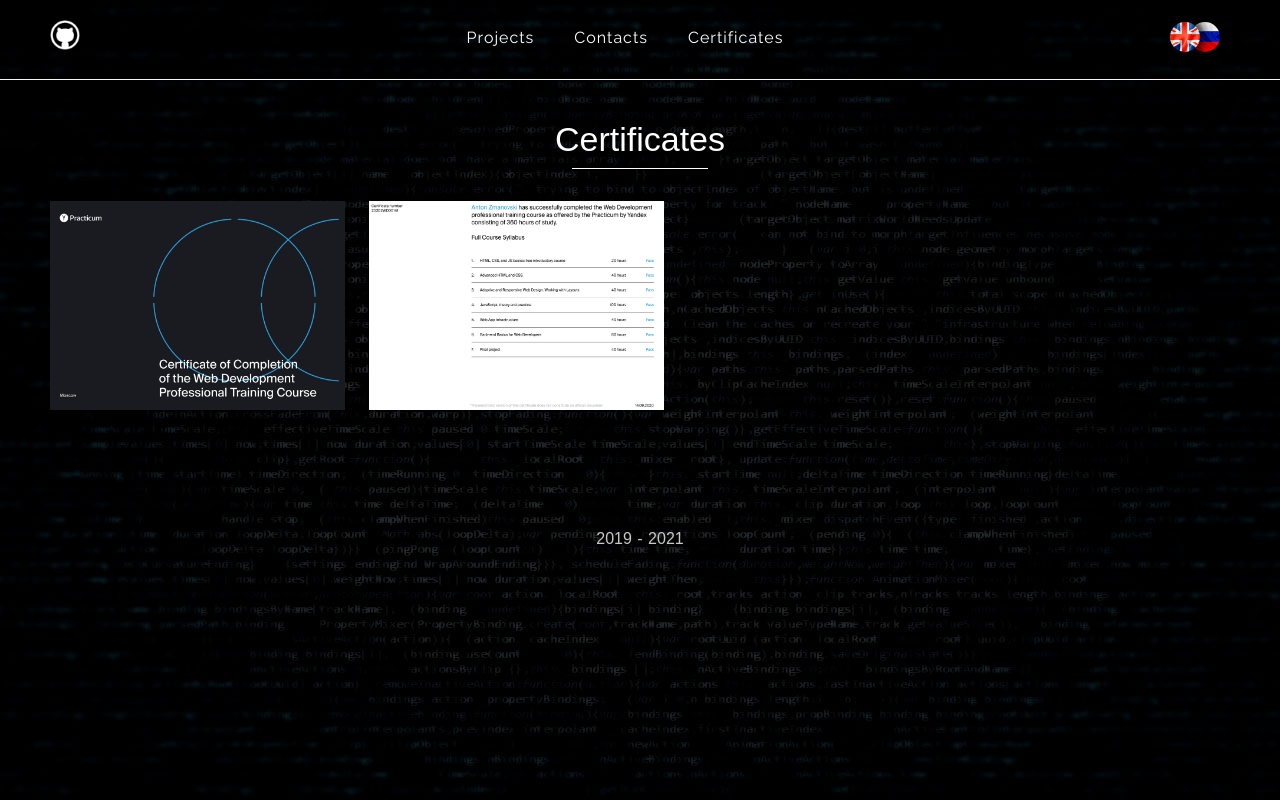
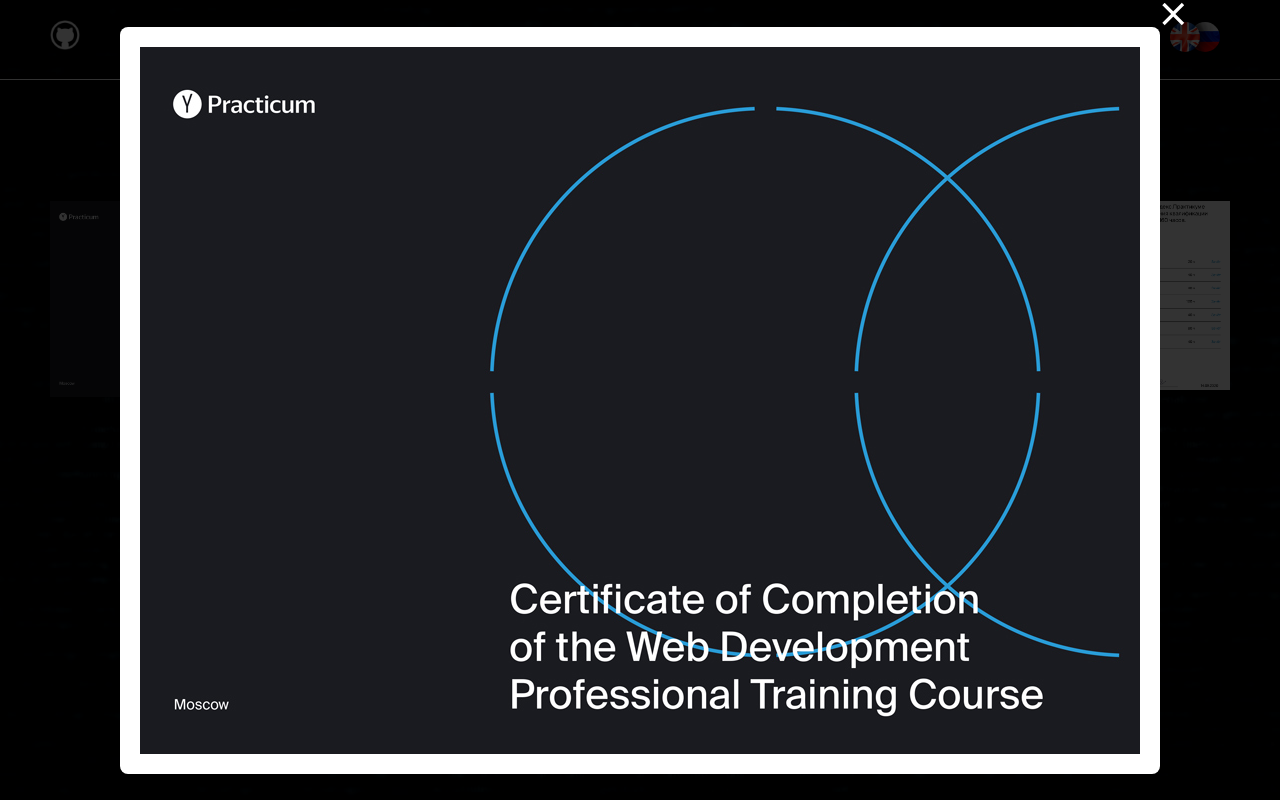
Before and after one commit to anton-zm/portfolio, a Nuxt app: page / in a window 1280 px wide. Both pictures are taken after a click on the picture 197 px from the left and 305 px from the top of the page. Built offline with nearby package versions, Linux system fonts and the light colour scheme.

Commit message:
certif popup

```diff
--- a/components/certificates.vue
+++ b/components/certificates.vue
@@ -4,27 +4,30 @@
       <ContentTitle :title="title" />
       <div class="certificates__container">
         <img
-          :src="cert1"
+          @click="openPopup(item)"
+          v-for="item in certificates"
+          :key="item"
+          :src="item"
           alt="YandexPractikum Certificate"
-          class="certificates__item"
-        />
-        <img
-          :src="cert2"
-          alt="YandexPraktikum Certificate"
           class="certificates__item"
         />
       </div>
     </content-box>
+    <Popup v-if="popup" @closePopup="togglePopup"
+      ><img :src="popupImg" class="popupImg"
+    /></Popup>
   </section>
 </template>
 
 <script>
 import Content from '@/components/content'
 import ContentTitle from '@/components/content-title'
+import Popup from '@/components/popup'
 export default {
   components: {
     'content-box': Content,
     ContentTitle,
+    Popup,
   },
   computed: {
     ru() {
@@ -40,29 +43,28 @@
         return this.titleEng
       }
     },
-    cert1() {
-      if (this.ru) {
-        return this.cert1Ru
-      } else {
-        return this.cert1Eng
-      }
+  },
+  methods: {
+    openPopup(img) {
+      this.popupImg = img
+      this.togglePopup()
     },
-    cert2() {
-      if (this.ru) {
-        return this.cert2Ru
-      } else {
-        return this.cert2Eng
-      }
+    togglePopup() {
+      this.popup = !this.popup
     },
   },
   data() {
     return {
       titleRu: 'Сертификаты',
       titleEng: 'Certificates',
-      cert1Ru: '/cert1_ru.jpg',
-      cert1Eng: '/cert1_eng.jpg',
-      cert2Ru: '/cert2_ru.jpg',
-      cert2Eng: '/cert2_eng.jpg',
+      certificates: [
+        '/cert1_eng.jpg',
+        '/cert2_eng.jpg',
+        '/cert1_ru.jpg',
+        '/cert2_ru.jpg',
+      ],
+      popupImg: ``,
+      popup: false,
     }
   },
 }
@@ -79,14 +81,18 @@
   align-items: center;
 }
 .certificates__container {
-  display: flex;
-  flex-direction: row;
-  flex-wrap: wrap;
+  display: grid;
+  grid-template-columns: repeat(4, 1fr);
+  justify-content: space-between;
+  gap: 24px;
   margin-top: 32px;
 }
 .certificates__item {
-  width: calc(100% / 4);
-  margin-right: 24px;
   cursor: pointer;
+  width: 100%;
+}
+.popupImg {
+  width: 100%;
+  max-height: 90vh;
 }
 </style>
--- /dev/null
+++ b/components/popup.vue
@@ -0,0 +1,75 @@
+<template>
+  <fade>
+    <div @click.self="$emit('closePopup')" class="popup">
+      <div class="popup__form">
+        <img
+          src="/close.png"
+          @click="$emit('closePopup')"
+          alt="Закрыть"
+          class="popup__close"
+        />
+
+        <slot></slot>
+      </div>
+    </div>
+  </fade>
+</template>
+
+<script>
+import fade from '@/components/fade'
+
+export default {
+  components: {
+    fade,
+  },
+}
+</script>
+
+<style scoped>
+.popup {
+  position: fixed;
+  top: 0;
+  left: 0;
+  background-color: rgba(0, 0, 0, 0.8);
+  display: flex;
+  justify-content: center;
+  align-items: center;
+  width: 100vw;
+  height: 100vh;
+  z-index: 4;
+}
+.popup__form {
+  position: relative;
+  border-radius: 8px;
+  padding: 20px;
+  background-color: #fff;
+  display: flex;
+  justify-content: center;
+  align-items: center;
+}
+.popup__close {
+  position: absolute;
+  top: -33px;
+  right: -33px;
+  cursor: pointer;
+}
+
+@media screen and (max-width: 900px) {
+  .popup__form {
+    width: 80%;
+    margin: auto auto;
+  }
+}
+@media screen and (max-width: 600px) {
+  .popup__form {
+    width: 100%;
+    position: fixed;
+    top: 50%;
+    left: 0;
+    transform: translateY(-50%);
+  }
+  .popup__close {
+    display: none;
+  }
+}
+</style>
```
Also changed, not shown: static/close.png (added), 1 other file (tests, documents, lock files or other folders).
